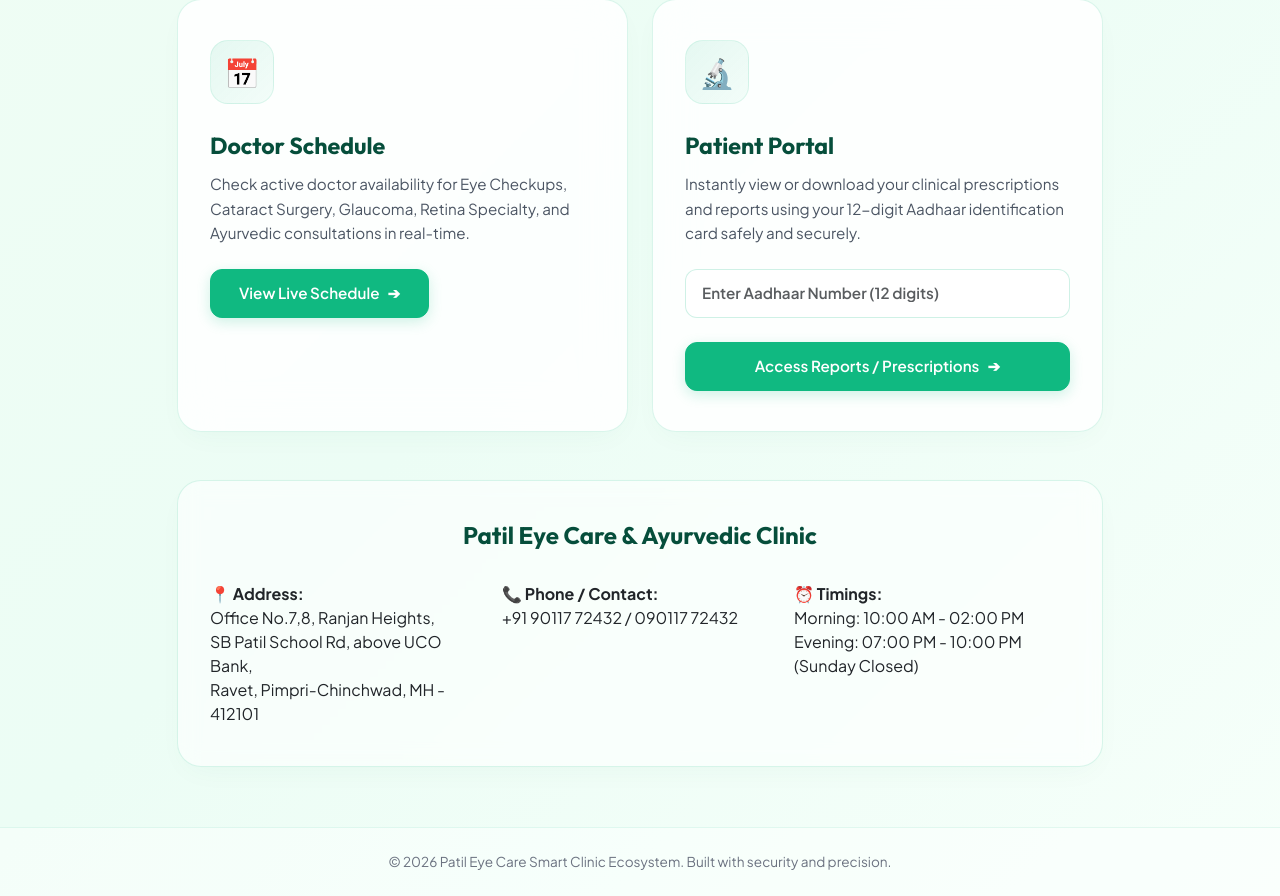
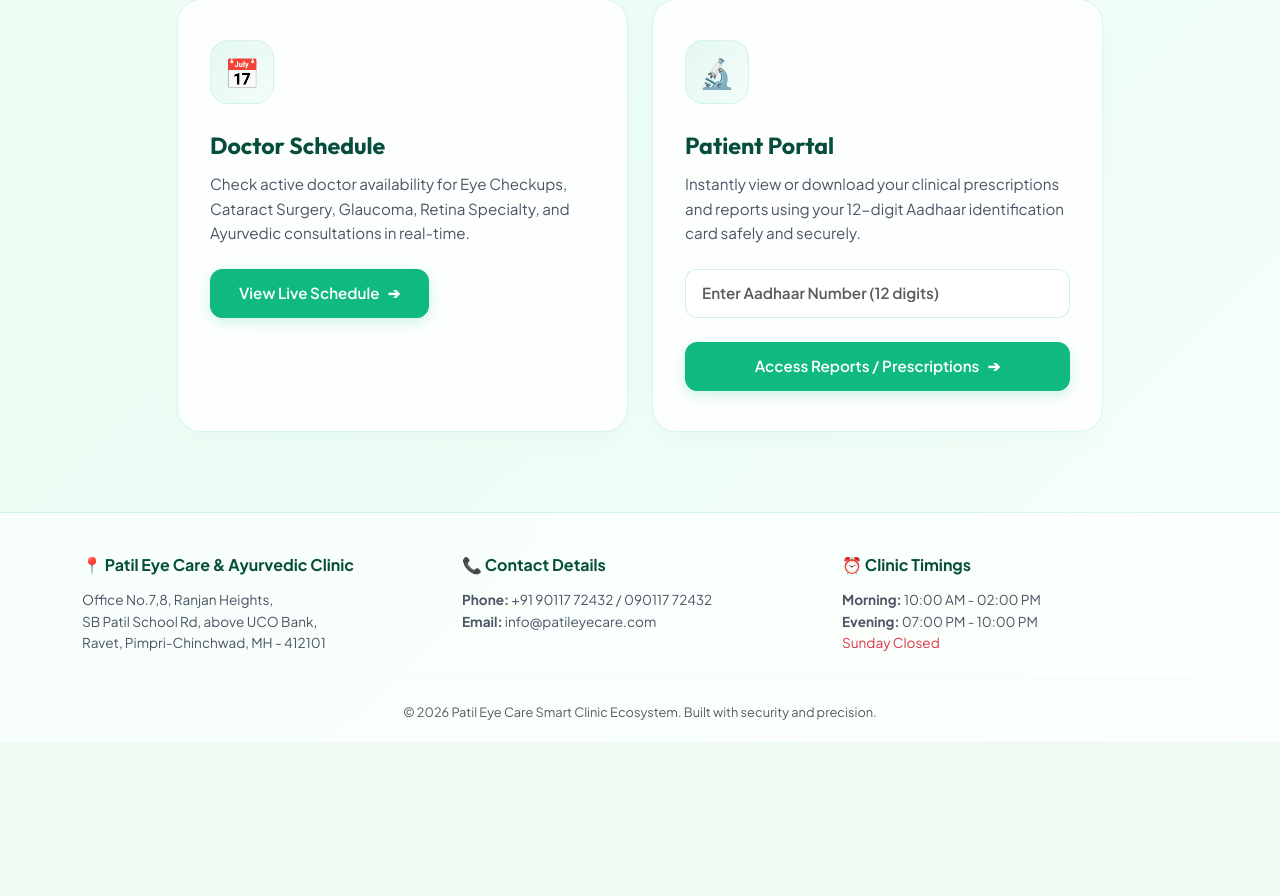
Before and after one commit to Shivamdadhich/Patil_Eye_Clinic, a Flask app: page / in a window 1280 px wide. Shown: the part 478-1374 px from the top of the page. After the commit the page ends 1220 px from the top, so only its background shows below. Run offline with Flask 3, Linux system fonts and the light colour scheme; some libraries are stand-ins or nearby versions.

Commit message:
Refactor: Move clinic contact details into a clean structured multi-column footer

```diff
--- a/templates/home.html
+++ b/templates/home.html
@@ -189,13 +189,23 @@
         }
 
         .footer {
-            padding: 24px 0;
-            text-align: center;
+            padding: 40px 0 20px 0;
+            font-size: 0.9rem;
+            color: #4b5563;
+            border-top: 1px solid rgba(16, 185, 129, 0.15);
+            background: rgba(255, 255, 255, 0.6);
+            backdrop-filter: blur(10px);
+            margin-top: 80px;
+        }
+        .footer-title {
+            color: #064e3b;
+            font-weight: 700;
+            margin-bottom: 12px;
+            font-size: 1rem;
+        }
+        .footer-text {
+            line-height: 1.6;
             font-size: 0.85rem;
-            color: #6b7280;
-            border-top: 1px solid rgba(16, 185, 129, 0.1);
-            background: rgba(255, 255, 255, 0.4);
-            margin-top: 60px;
         }
 
         @keyframes pulse {
@@ -267,38 +277,46 @@
                 </div>
             </div>
         </div>
+    </div>
 
-        <!-- Clinic Details Section -->
-        <div class="row mt-5 justify-content-center">
-            <div class="col-md-10">
-                <div class="feature-card text-center" style="background: rgba(255, 255, 255, 0.6); backdrop-filter: blur(10px); border: 1px solid rgba(16, 185, 129, 0.15);">
-                    <h4 class="fw-bold mb-3" style="color: #064e3b;">Patil Eye Care & Ayurvedic Clinic</h4>
-                    <div class="row g-3 justify-content-center mt-2">
-                        <div class="col-sm-4 text-start">
-                            <strong>📍 Address:</strong><br>
+    <footer class="footer">
+        <div class="container">
+            <div class="row g-4 text-start">
+                <!-- Address Column -->
+                <div class="col-md-4">
+                    <div class="footer-title">📍 Patil Eye Care & Ayurvedic Clinic</div>
+                    <div class="footer-text">
                         Office No.7,8, Ranjan Heights,<br>
                         SB Patil School Rd, above UCO Bank,<br>
                         Ravet, Pimpri-Chinchwad, MH - 412101
                     </div>
-                        <div class="col-sm-4 text-start">
-                            <strong>📞 Phone / Contact:</strong><br>
-                            +91 90117 72432 / 090117 72432
                 </div>
-                        <div class="col-sm-4 text-start">
-                            <strong>⏰ Timings:</strong><br>
-                            Morning: 10:00 AM - 02:00 PM<br>
-                            Evening: 07:00 PM - 10:00 PM<br>
-                            (Sunday Closed)
+
+                <!-- Contact Column -->
+                <div class="col-md-4">
+                    <div class="footer-title">📞 Contact Details</div>
+                    <div class="footer-text">
+                        <strong>Phone:</strong> +91 90117 72432 / 090117 72432<br>
+                        <strong>Email:</strong> info@patileyecare.com
+                    </div>
+                </div>
+
+                <!-- Timings Column -->
+                <div class="col-md-4">
+                    <div class="footer-title">⏰ Clinic Timings</div>
+                    <div class="footer-text">
+                        <strong>Morning:</strong> 10:00 AM - 02:00 PM<br>
+                        <strong>Evening:</strong> 07:00 PM - 10:00 PM<br>
+                        <span class="text-danger">Sunday Closed</span>
                     </div>
                 </div>
             </div>
+            <hr class="my-4" style="border-top: 1px solid rgba(16, 185, 129, 0.15);">
+            <div class="row">
+                <div class="col-12 text-center text-muted" style="font-size: 0.8rem;">
+                    © 2026 Patil Eye Care Smart Clinic Ecosystem. Built with security and precision.
                 </div>
             </div>
-    </div>
-
-    <footer class="footer">
-        <div class="container">
-            © 2026 Patil Eye Care Smart Clinic Ecosystem. Built with security and precision.
         </div>
     </footer>
 
```
Lines whose indentation alone changed are shown as unchanged.
